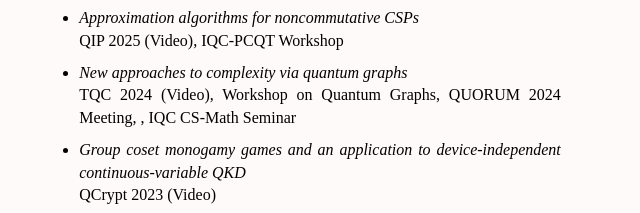
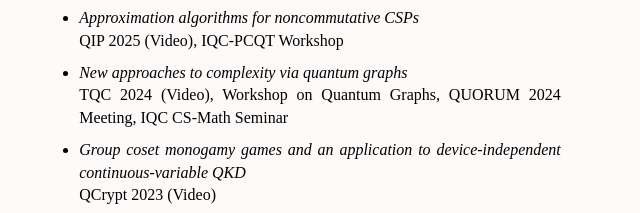
Before and after one commit to ericculf/ericculf.github.io, a plain HTML site: page pages/presentations.html in a window 1280 px wide. Shown: the part 430-643 px from the top of the page, 340-980 px from the left. Drawn offline with Linux system fonts and the light colour scheme.

Commit message:
Typo fix

```diff
--- a/pages/presentations.html
+++ b/pages/presentations.html
@@ -31,7 +31,7 @@
 
 			<li><i>Approximation algorithms for noncommutative CSPs</i><br><a href="https://qip.iaqi.org/2025/">QIP 2025</a> (<a href="https://www.youtube.com/watch?v=09RITtOYLh0">Video</a>), <a href="https://uwaterloo.ca/institute-for-quantum-computing/events/iqc-pcqt-workshop">IQC-PCQT Workshop</a></li>
 
-			<li><i>New approaches to complexity via quantum graphs</i><br><a href="https://tqc.iaqi.org/2025/tqc-2024/">TQC 2024</a> (<a href="https://www.youtube.com/watch?v=cTvD6sx4Nuw">Video</a>), <a href="https://sites.google.com/view/quantum-graphs-25/home">Workshop on Quantum Graphs</a>, QUORUM 2024 Meeting, , <a href="https://uwaterloo.ca/institute-for-quantum-computing/events/new-approaches-complexity-quantum-graphs"> IQC CS-Math Seminar</a></li>
+			<li><i>New approaches to complexity via quantum graphs</i><br><a href="https://tqc.iaqi.org/2025/tqc-2024/">TQC 2024</a> (<a href="https://www.youtube.com/watch?v=cTvD6sx4Nuw">Video</a>), <a href="https://sites.google.com/view/quantum-graphs-25/home">Workshop on Quantum Graphs</a>, QUORUM 2024 Meeting, <a href="https://uwaterloo.ca/institute-for-quantum-computing/events/new-approaches-complexity-quantum-graphs"> IQC CS-Math Seminar</a></li>
 
 			<li><i>Group coset monogamy games and an application to device-independent continuous-variable QKD</i><br><a href="https://2023.qcrypt.net/">QCrypt 2023</a> (<a href="https://www.youtube.com/watch?v=x3GlcVy9SOE">Video</a>)</li>
 
```
